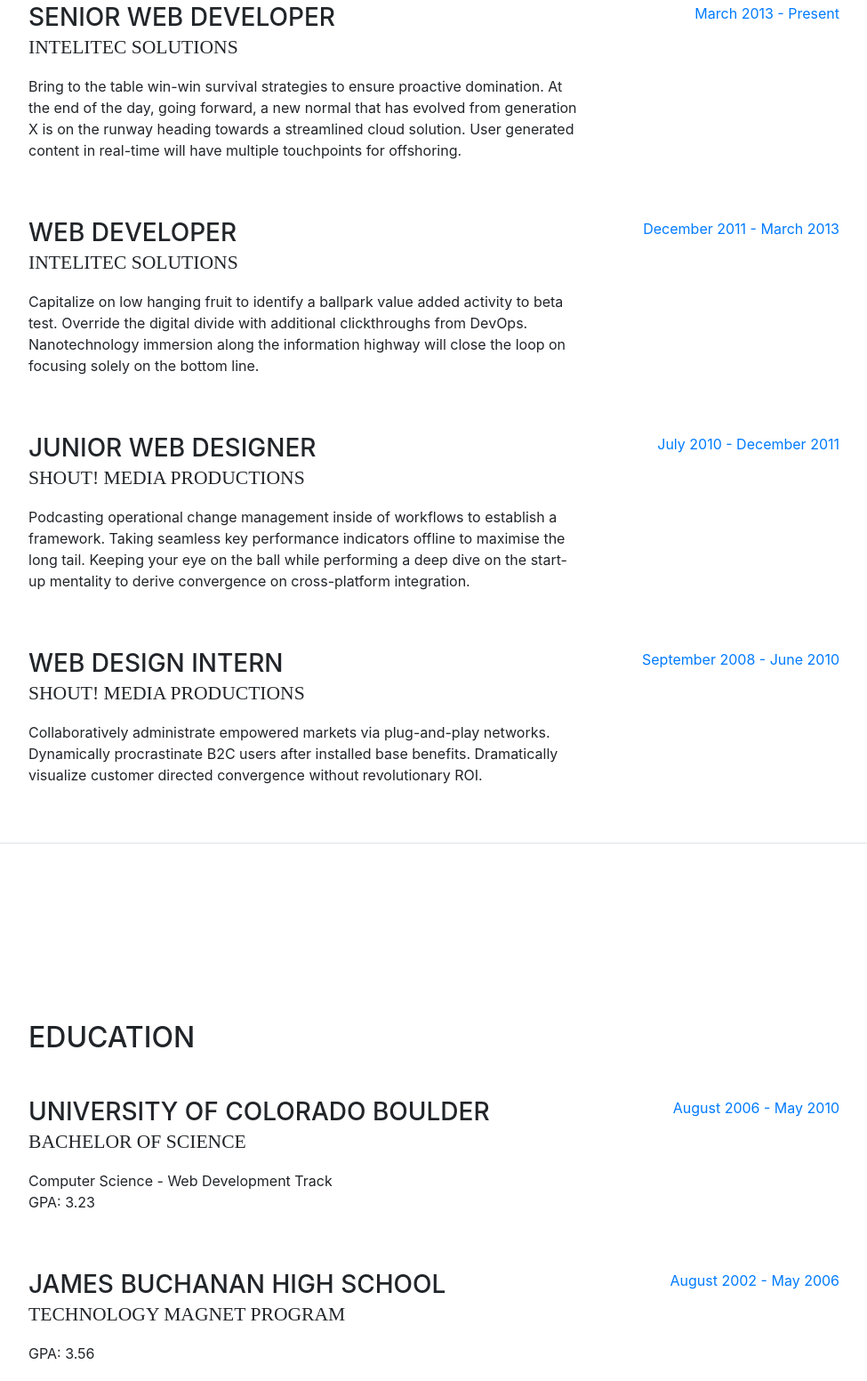
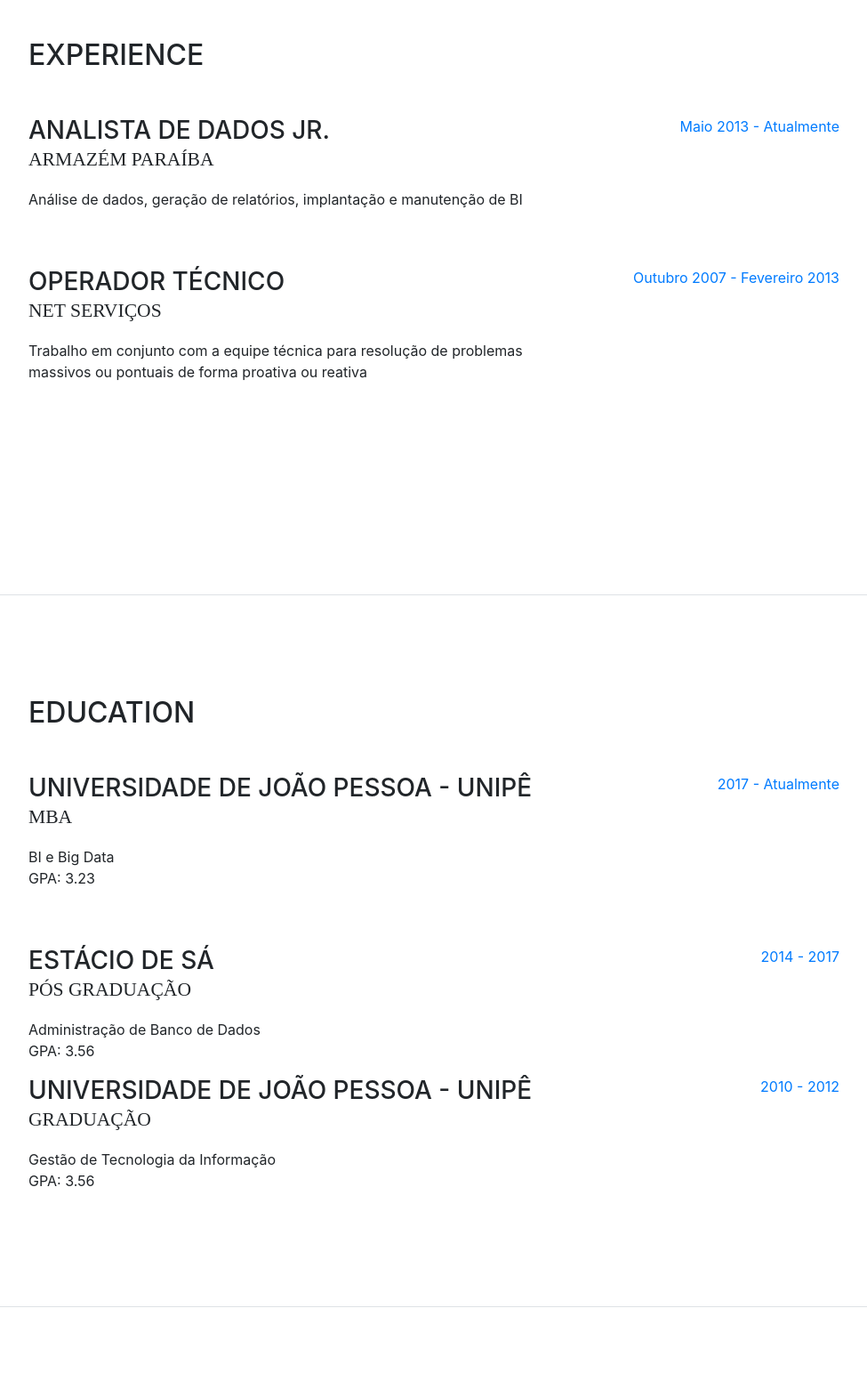
Before and after one commit to rafaeldantass-zz/rdantasss.github.io, a website with bundled scripts: page index.html in a window 1280 px wide. Shown: the part 931-2483 px from the top of the page at 89% size, without its empty margins (288-1263 px from the left). Built offline with nearby package versions, Linux system fonts and the light colour scheme; a web font is replaced by a local one.

Commit message:
Alteracao dos dados de trabalho e Estudo

```diff
--- a/index.html
+++ b/index.html
@@ -115,49 +115,25 @@
 
           <div class="resume-item d-flex flex-column flex-md-row mb-5">
             <div class="resume-content mr-auto">
-              <h3 class="mb-0">Senior Web Developer</h3>
-              <div class="subheading mb-3">Intelitec Solutions</div>
-              <p>Bring to the table win-win survival strategies to ensure proactive domination. At the end of the day, going forward, a new normal that has evolved from generation X is on the runway heading towards a streamlined cloud solution. User generated content in real-time will have multiple touchpoints for offshoring.</p>
+              <h3 class="mb-0">Analista de Dados Jr.</h3>
+              <div class="subheading mb-3">Armazém Paraíba</div>
+              <p>Análise de dados, geração de relatórios, implantação e manutenção de BI</p>
             </div>
             <div class="resume-date text-md-right">
-              <span class="text-primary">March 2013 - Present</span>
+              <span class="text-primary">Maio 2013 - Atualmente</span>
             </div>
           </div>
 
           <div class="resume-item d-flex flex-column flex-md-row mb-5">
             <div class="resume-content mr-auto">
-              <h3 class="mb-0">Web Developer</h3>
-              <div class="subheading mb-3">Intelitec Solutions</div>
-              <p>Capitalize on low hanging fruit to identify a ballpark value added activity to beta test. Override the digital divide with additional clickthroughs from DevOps. Nanotechnology immersion along the information highway will close the loop on focusing solely on the bottom line.</p>
+              <h3 class="mb-0">Operador Técnico</h3>
+              <div class="subheading mb-3">Net Serviços</div>
+              <p>Trabalho em conjunto com a equipe técnica para resolução de problemas massivos ou pontuais de forma proativa ou reativa</p>
             </div>
             <div class="resume-date text-md-right">
-              <span class="text-primary">December 2011 - March 2013</span>
+              <span class="text-primary">Outubro 2007 - Fevereiro 2013</span>
             </div>
           </div>
-
-          <div class="resume-item d-flex flex-column flex-md-row mb-5">
-            <div class="resume-content mr-auto">
-              <h3 class="mb-0">Junior Web Designer</h3>
-              <div class="subheading mb-3">Shout! Media Productions</div>
-              <p>Podcasting operational change management inside of workflows to establish a framework. Taking seamless key performance indicators offline to maximise the long tail. Keeping your eye on the ball while performing a deep dive on the start-up mentality to derive convergence on cross-platform integration.</p>
-            </div>
-            <div class="resume-date text-md-right">
-              <span class="text-primary">July 2010 - December 2011</span>
-            </div>
-          </div>
-
-          <div class="resume-item d-flex flex-column flex-md-row">
-            <div class="resume-content mr-auto">
-              <h3 class="mb-0">Web Design Intern</h3>
-              <div class="subheading mb-3">Shout! Media Productions</div>
-              <p>Collaboratively administrate empowered markets via plug-and-play networks. Dynamically procrastinate B2C users after installed base benefits. Dramatically visualize customer directed convergence without revolutionary ROI.</p>
-            </div>
-            <div class="resume-date text-md-right">
-              <span class="text-primary">September 2008 - June 2010</span>
-            </div>
-          </div>
-
-        </div>
 
       </section>
 
@@ -167,24 +143,37 @@
 
           <div class="resume-item d-flex flex-column flex-md-row mb-5">
             <div class="resume-content mr-auto">
-              <h3 class="mb-0">University of Colorado Boulder</h3>
-              <div class="subheading mb-3">Bachelor of Science</div>
-              <div>Computer Science - Web Development Track</div>
+              <h3 class="mb-0">Universidade de João Pessoa - Unipê</h3>
+              <div class="subheading mb-3">MBA</div>
+              <div>BI e Big Data</div>
               <p>GPA: 3.23</p>
             </div>
             <div class="resume-date text-md-right">
-              <span class="text-primary">August 2006 - May 2010</span>
+              <span class="text-primary">2017 - Atualmente</span>
             </div>
           </div>
 
           <div class="resume-item d-flex flex-column flex-md-row">
             <div class="resume-content mr-auto">
-              <h3 class="mb-0">James Buchanan High School</h3>
-              <div class="subheading mb-3">Technology Magnet Program</div>
+              <h3 class="mb-0">Estácio de Sá</h3>
+              <div class="subheading mb-3">Pós Graduação</div>
+			  <div>Administração de Banco de Dados</div>
               <p>GPA: 3.56</p>
             </div>
             <div class="resume-date text-md-right">
-              <span class="text-primary">August 2002 - May 2006</span>
+              <span class="text-primary">2014 - 2017</span>
+            </div>
+          </div>
+
+		   <div class="resume-item d-flex flex-column flex-md-row">
+            <div class="resume-content mr-auto">
+              <h3 class="mb-0">Universidade de João Pessoa - Unipê</h3>
+              <div class="subheading mb-3">Graduação</div>
+			  <div>Gestão de Tecnologia da Informação</div>
+              <p>GPA: 3.56</p>
+            </div>
+            <div class="resume-date text-md-right">
+              <span class="text-primary">2010 - 2012</span>
             </div>
           </div>
 
```
